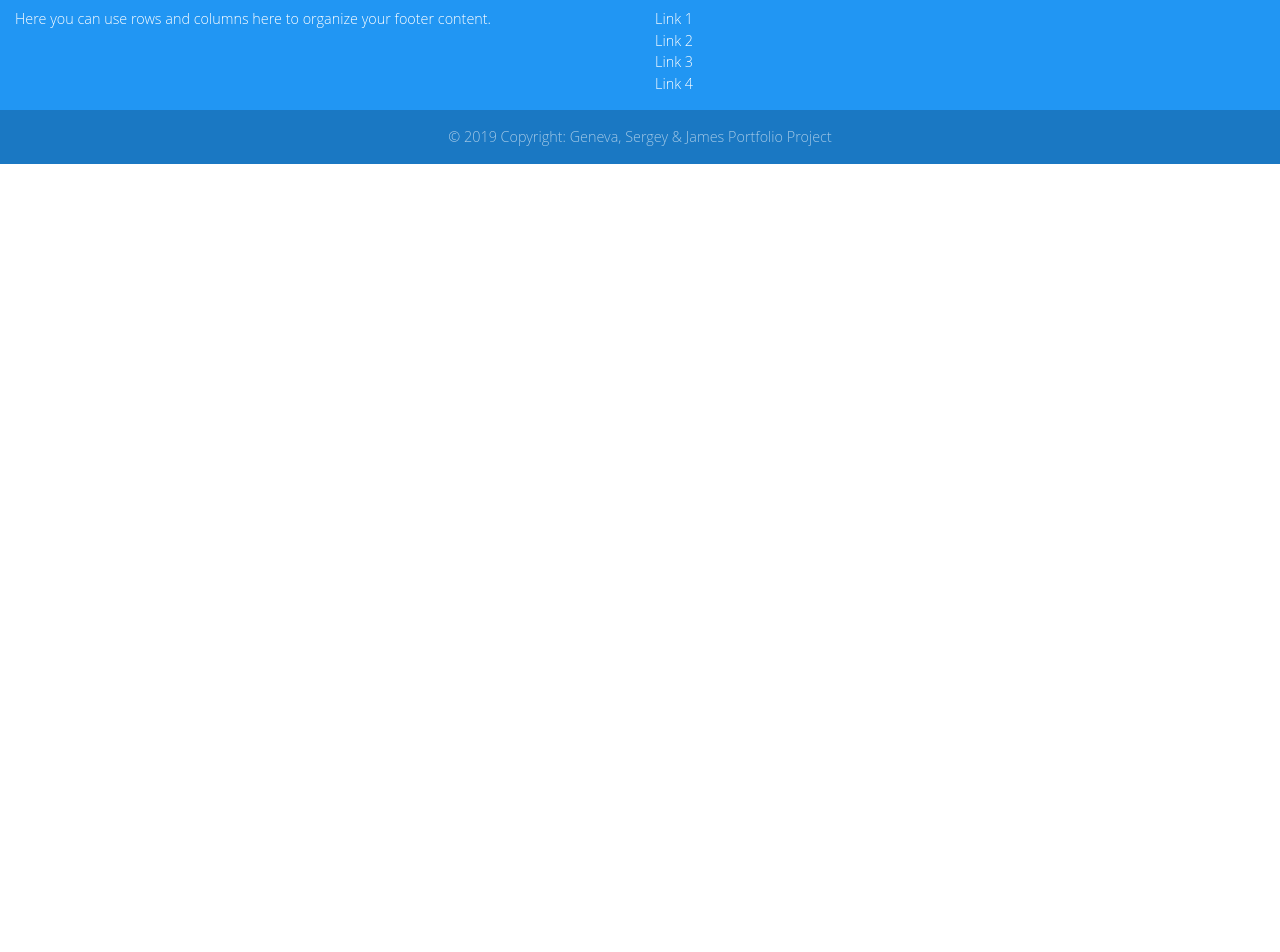
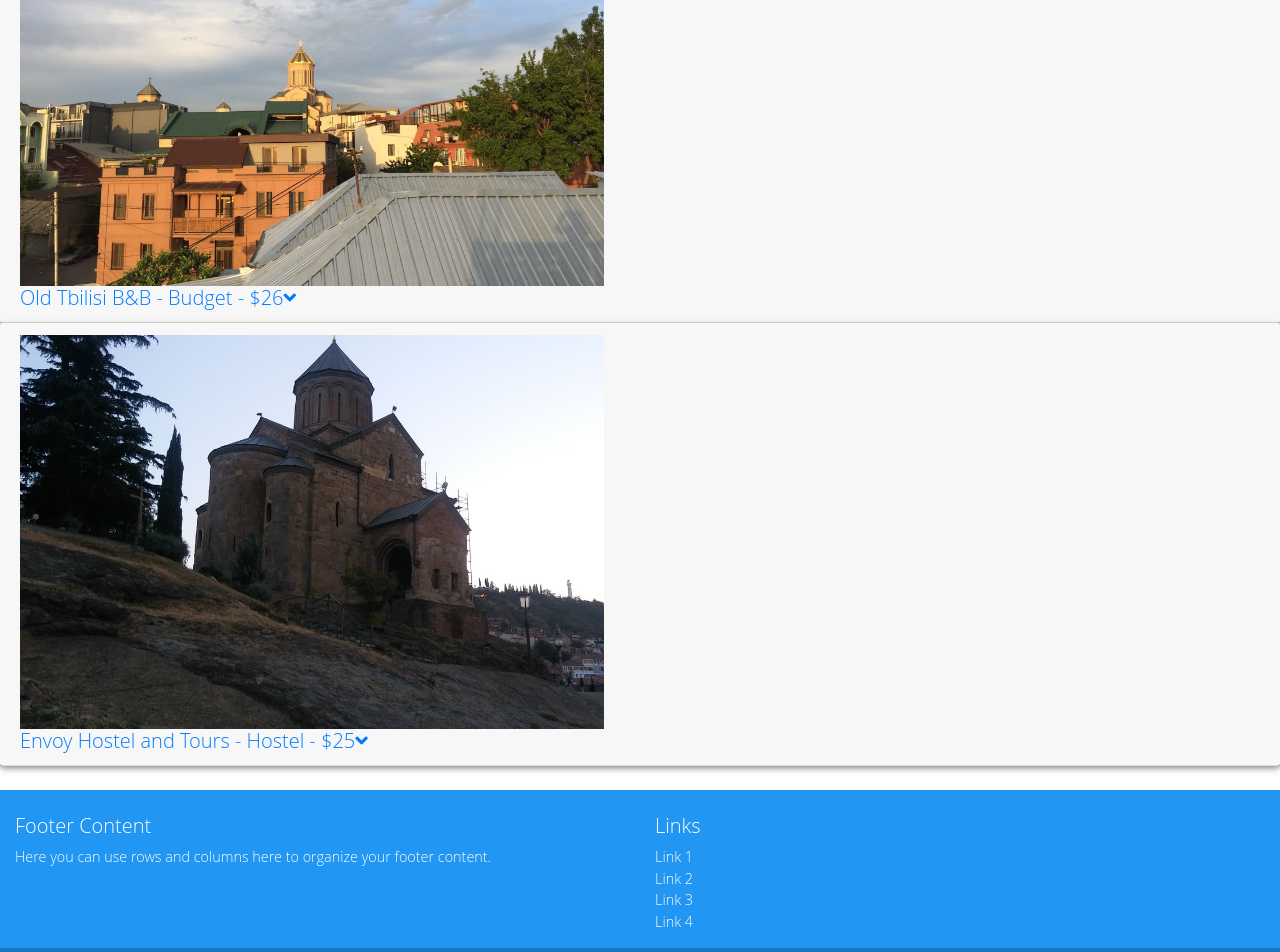
Before and after one commit to likejean/Visit-Georgia, a React (Create React App) app: page /lodging in a window 1280 px wide. Shown: the part 273-1225 px from the top of the page. Before the commit the page ends 800 px from the top, so only its background shows below. Built offline with nearby package versions, Linux system fonts and the light colour scheme.

Commit message:
Lodging updates

```diff
--- a/src/components/Lodging/Lodging.scss
+++ b/src/components/Lodging/Lodging.scss
@@ -0,0 +1,6 @@
+// Make images smaller for lodging index
+
+.resize {
+    max-width: 50%;
+    max-height: 50%;
+}
--- a/src/components/Lodging/LodgingComponent.js
+++ b/src/components/Lodging/LodgingComponent.js
@@ -1,13 +1,73 @@
-import React from 'react';
+import React, { Component } from 'react';
+import './Lodging.scss';
 
-function Lodging(props) {
+// Show 10+ listings of offerings from 5-star Hotel to backpacker hostel
 
-    console.log(props);
-    return(
-        <div>
-            <h1>Lodging Page</h1>
-        </div>
-    );
-}
+class Lodging extends Component {
 
+    render() {
+
+        const { id, name, img, price, style, amenities, description } = this.props.lodging;
+        const { lodging } = this.props;
+
+        console.log(this.props);
+        console.log(this.props.lodging);
+
+        return (
+
+            <div className="card" id="accordion" role="tablist" aria-multiselectable="true">
+                <div className="card">
+                    <div className="card-header" role="tab" id="headingOne">
+                        <a data-toggle="collapse" data-parent="#accordion" href="#collapseOne" aria-expanded="true" aria-controls="collapseOne">
+
+                            <div className="resize">
+                                <img src={lodging[0].img[0].img} alt='Spire view from balcony' />
+                            </div>
+
+                            <h5 className="mb-0">
+                            {lodging[0].name} - {lodging[0].style} - {lodging[0].price}<i className="fa fa-angle-down rotate-icon"></i>
+                            </h5>
+                        </a>
+                    </div>
+                    <div id="collapseOne" className="collapse show" role="tabpanel" aria-labelledby="headingOne">
+                        <div className="card-block">
+                        {id}
+                        {name}
+                        {img}
+                        {price}
+                        {style}
+                        {amenities}
+                        {description}
+                        </div>
+                    </div>
+                </div>
+                <div className="card">
+                    <div className="card-header" role="tab" id="headingTwo">
+                        <a className="collapsed" data-toggle="collapse" data-parent="#accordion" href="#collapseTwo" aria-expanded="false" aria-controls="collapseTwo">
+
+                        <div className="resize">
+                            <img src={lodging[0].img[1].img} alt='Spire view from balcony' />
+                        </div>
+
+                        <h5 className="mb-0">
+                        {lodging[1].name} - {lodging[1].style} - {lodging[1].price}<i className="fa fa-angle-down rotate-icon"></i>
+                        </h5>
+                        </a>
+                    </div>
+                    <div id="collapseTwo" className="collapse" role="tabpanel" aria-labelledby="headingTwo">
+                        <div className="card-block">
+                            {id}
+                            {name}
+                            {img}
+                            {price}
+                            {style}
+                            {amenities}
+                            {description}
+                        </div>
+                    </div>
+                </div>
+            </div>
+            );
+        }
+    }
 export default Lodging;
--- a/src/database/lodgingData.js
+++ b/src/database/lodgingData.js
@@ -1,17 +1,58 @@
 export const lodgingData = [
     {
-        id: 1,
+        id: 0,
         name: "Old Tbilisi B&B",
-        img: ['/assets/images/lodging/Old_Tbilisi_1.png', '/assets/images/lodging/Old_Tbilisi_2.png', '/assets/images/lodging/Old_Tbilisi_3.png'],
+        img: [
+            {
+                id: 0,
+                name: 'Old Tbilisi 1',
+                img: '/assets/images/lodging/Old_Tbilisi_1.png'
+            },
+            {
+                id: 1,
+                name: 'Old Tbilisi 2',
+                img: '/assets/images/lodging/Old_Tbilisi_2.png'
+            },
+            {
+                id: 2,
+                name: 'Old Tbilisi 3',
+                img: '/assets/images/lodging/Old_Tbilisi_3.png'
+            }
+        ],
         price: '$26',
         style: 'Budget',
         amenities: 'Free Wifi, Free Parking',
         description: 'The hotel offers air-conditioned rooms with flat-screen TVs and free Wi-Fi.  Great for walkers, with many nearby restaurants and attractions just minutes away.'
     },
     {
+        id: 1,
+        name: "Envoy Hostel and Tours",
+        img: [
+            {
+                id: 0,
+                name: 'Envoy 1',
+                img: '/assets/images/lodging/Envoy_1.png'
+            },
+            {
+                id: 1,
+                name: 'Envoy 2',
+                img: '/assets/images/lodging/Envoy_2.png'
+            },
+            {
+                id: 2,
+                name: 'Envoy 3',
+                img: '/assets/images/lodging/Envoy_3.png'
+            }
+        ],
+        price: '$25',
+        style: 'Hostel',
+        amenities: 'Free Wifi, Breakfast Included',
+        description: 'Designed by travellers for travellers, Envoy hostel and tours are focused on customer service and providing excellence in budget travel. Enjoy the amazing view of the city from the huge balcony, the cosy fireplace or the cool air conditioning in the large common room and step out into the heart of the old town area! Take a day trip and explore Georgia with our fun and friendly tour guides. Come, enjoy Envoy with us!'
+    },
+    {
         id: 2,
-        name: "Envoy Hostel and Tours",
-        img: ['/assets/images/lodging/Envoy_1.png', '/assets/images/lodging/Envoy_2.png', '/assets/images/lodging/Envoy_3.png'],
+        name: "The Chivas Regal",
+        img: '/assets/images/lodging/Envoy_1.png',
         price: '$25',
         style: 'Hostel',
         amenities: 'Free Wifi, Breakfast Included',
```
